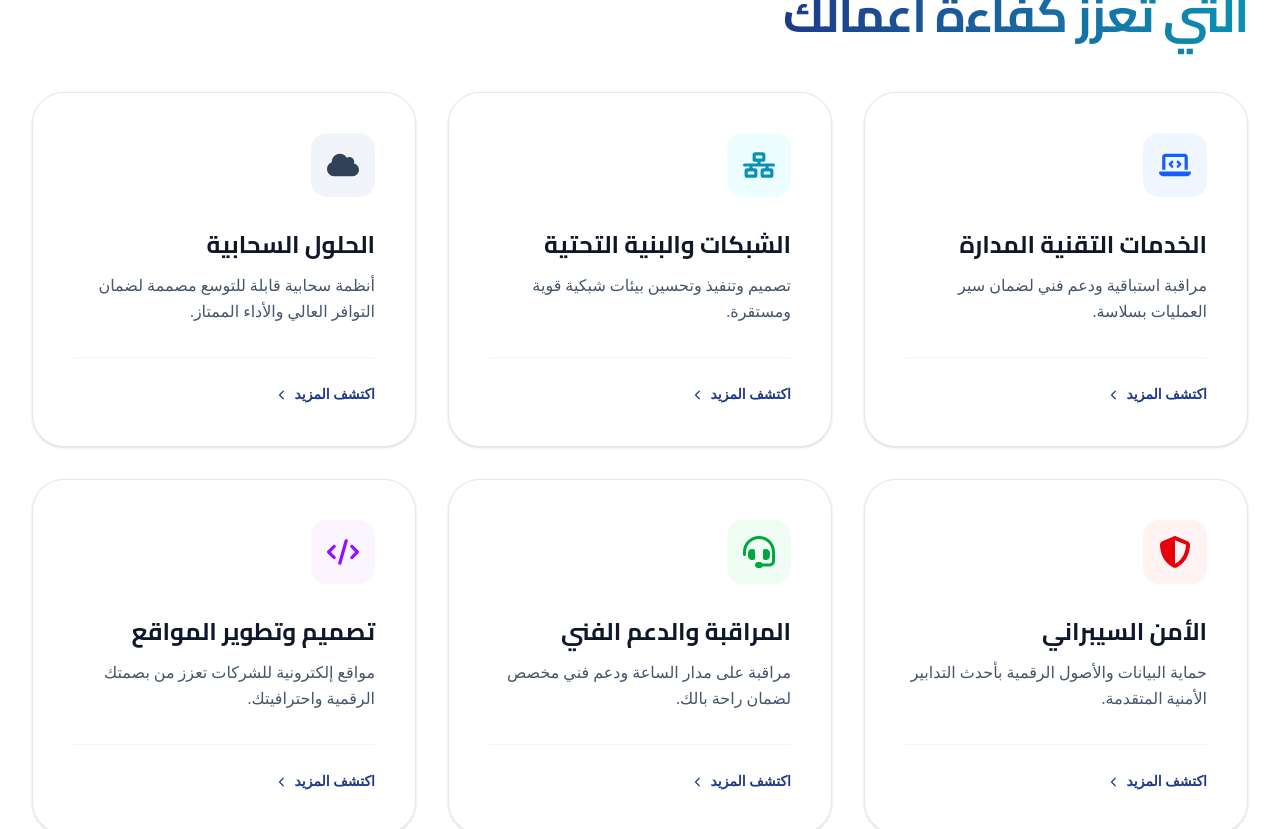
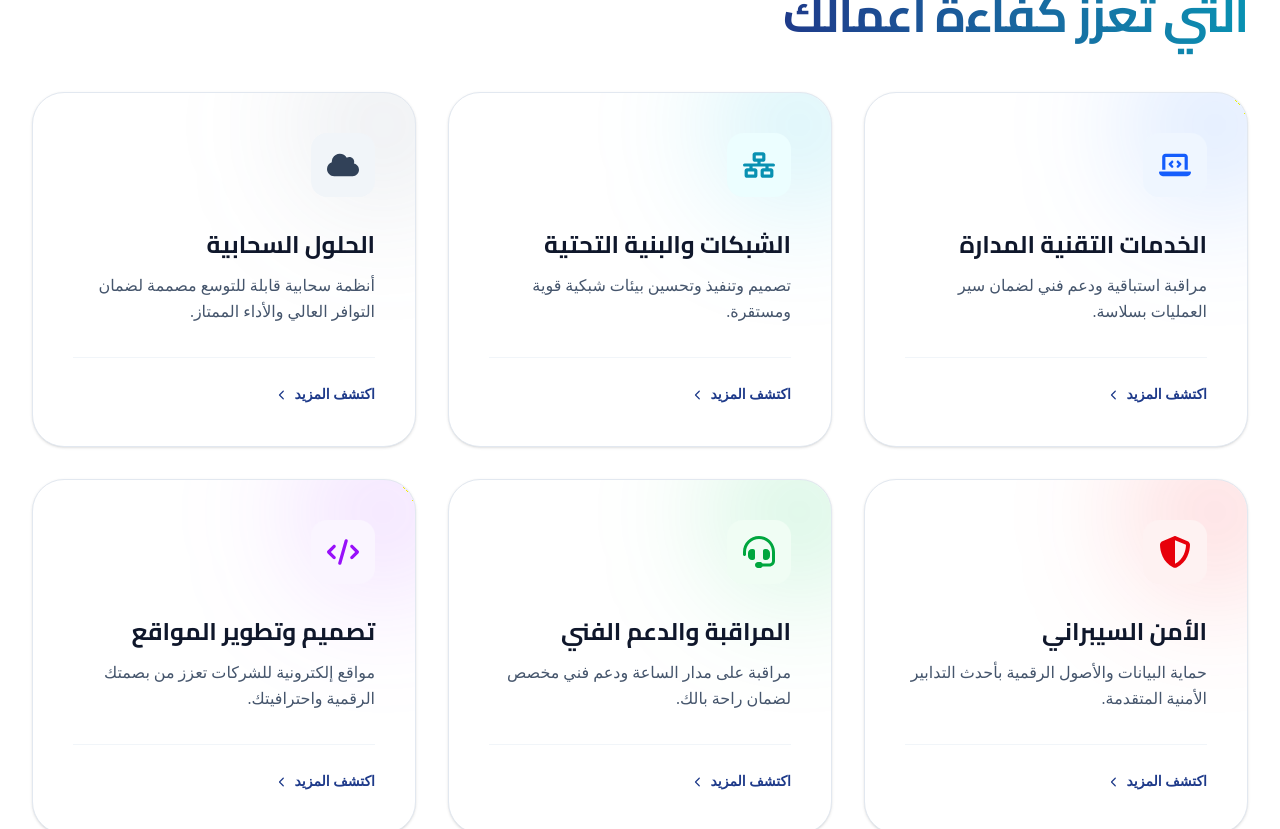
Before and after one commit to Tarek-Ali0/Valict, a Next.js app: page /ar in a window 1280 px wide. Shown: the part 860-1689 px from the top of the page. Built offline with nearby package versions, Linux system fonts and the light colour scheme; a web font is replaced by a local one.

Commit message:
Add blob property to colorMap and update usage

```diff
--- a/src/components/Services.tsx
+++ b/src/components/Services.tsx
@@ -33,13 +33,13 @@ const iconMap: { [key: number]: any } = {
   5: FaCode
 };
 
-const colorMap: { [key: number]: { bg: string; text: string } } = {
-  0: { bg: "bg-blue-50 dark:bg-blue-950/30", text: "text-blue-600 dark:text-blue-400" },
-  1: { bg: "bg-cyan-50 dark:bg-cyan-950/30", text: "text-valict-cyan" },
-  2: { bg: "bg-slate-100 dark:bg-slate-800", text: "text-slate-700 dark:text-slate-300" },
-  3: { bg: "bg-red-50 dark:bg-red-950/30", text: "text-red-600 dark:text-red-400" },
-  4: { bg: "bg-green-50 dark:bg-green-950/30", text: "text-green-600 dark:text-green-400" },
-  5: { bg: "bg-purple-50 dark:bg-purple-950/30", text: "text-purple-600 dark:text-purple-400" }
+const colorMap: { [key: number]: { bg: string; text: string; blob: string } } = {
+  0: { bg: "bg-blue-50 dark:bg-blue-950/30", text: "text-blue-600 dark:text-blue-400", blob: "bg-blue-500/20 dark:bg-blue-400/15" },
+  1: { bg: "bg-cyan-50 dark:bg-cyan-950/30", text: "text-valict-cyan", blob: "bg-cyan-500/20 dark:bg-cyan-400/15" },
+  2: { bg: "bg-slate-100 dark:bg-slate-800", text: "text-slate-700 dark:text-slate-300", blob: "bg-slate-500/15 dark:bg-slate-400/10" },
+  3: { bg: "bg-red-50 dark:bg-red-950/30", text: "text-red-600 dark:text-red-400", blob: "bg-red-500/20 dark:bg-red-400/15" },
+  4: { bg: "bg-green-50 dark:bg-green-950/30", text: "text-green-600 dark:text-green-400", blob: "bg-green-500/20 dark:bg-green-400/15" },
+  5: { bg: "bg-purple-50 dark:bg-purple-950/30", text: "text-purple-600 dark:text-purple-400", blob: "bg-purple-500/20 dark:bg-purple-400/15" }
 };
 
 const containerVariants: Variants = {
@@ -65,21 +65,10 @@ export function Services({ dict, lang = "ar" }: ServicesProps) {
   return (
     <section
       id="services"
-      className="relative bg-white dark:bg-[#0B1120] transition-colors duration-300 overflow-hidden"
+      className="bg-white dark:bg-[#0B1120] transition-colors duration-300"
     >
 
-      {/* --- Premium Background Elements (Blobs) --- */}
-      {/* Blob 1: فوق يمين — كبير وقوي */}
-      <div className="absolute -top-20 -right-40 w-[400px] md:w-[700px] h-[400px] md:h-[700px] bg-valict-cyan/20 dark:bg-valict-cyan/10 rounded-full blur-[80px] md:blur-[100px] -z-10 pointer-events-none"></div>
-
-      {/* Blob 2: وسط شمال — كبير وقوي */}
-      <div className="absolute top-1/2 -left-40 w-[400px] md:w-[700px] h-[400px] md:h-[700px] bg-valict-navy/15 dark:bg-valict-cyan/10 rounded-full blur-[80px] md:blur-[100px] -z-10 pointer-events-none"></div>
-
-      {/* Blob 3: تحت يمين — أصغر */}
-      <div className="absolute -bottom-20 right-1/4 w-[300px] md:w-[500px] h-[300px] md:h-[500px] bg-valict-cyan/15 dark:bg-valict-cyan/8 rounded-full blur-[70px] md:blur-[90px] -z-10 pointer-events-none"></div>
-      {/* ----------------------------------- */}
-
-      <div className="relative max-w-7xl mx-auto px-4 sm:px-6 md:px-8 pt-12 md:pt-16 pb-12 md:pb-16">
+      <div className="max-w-7xl mx-auto px-4 sm:px-6 md:px-8 pt-12 md:pt-16 pb-12 md:pb-16">
 
         {/* Header Section */}
         <div className="flex flex-col lg:flex-row justify-between items-start lg:items-end mb-10 md:mb-12 gap-6">
@@ -110,14 +99,25 @@ export function Services({ dict, lang = "ar" }: ServicesProps) {
         >
           {dict.services.items.map((service: ServiceItem, index: number) => {
             const Icon = iconMap[index] || FaLaptopCode;
-            const colors = colorMap[index] || { bg: "bg-blue-50", text: "text-blue-600" };
+            const colors = colorMap[index] || {
+              bg: "bg-blue-50",
+              text: "text-blue-600",
+              blob: "bg-blue-500/20"
+            };
 
             return (
               <motion.div
                 key={index}
                 variants={cardVariants}
-                className="group bg-white dark:bg-slate-900 p-8 md:p-10 rounded-[2rem] shadow-sm hover:shadow-2xl hover:shadow-valict-navy/10 hover:bg-valict-navy dark:hover:bg-valict-navy hover:-translate-y-2 transition-all duration-500 border border-slate-200 dark:border-slate-800 hover:border-valict-cyan/30 dark:hover:border-valict-cyan/30 flex flex-col h-full text-start"
+                className="group relative bg-white dark:bg-slate-900 p-8 md:p-10 rounded-[2rem] shadow-sm hover:shadow-2xl hover:shadow-valict-navy/10 hover:bg-valict-navy dark:hover:bg-valict-navy hover:-translate-y-2 transition-all duration-500 border border-slate-200 dark:border-slate-800 hover:border-valict-cyan/30 dark:hover:border-valict-cyan/30 flex flex-col h-full text-start overflow-hidden"
               >
+                {/* Blob داخلي — في الزاوية */}
+                <div
+                  className={`absolute -top-12 -right-12 w-40 h-40 rounded-full blur-3xl transition-opacity duration-500 ${colors.blob} group-hover:opacity-0`}
+                ></div>
+
+                {/* المحتوى */}
+                <div className="relative z-10 flex flex-col h-full">
                   <div
                     className={`w-14 h-14 md:w-16 md:h-16 rounded-2xl flex items-center justify-center mb-6 md:mb-8 transition-all duration-500 group-hover:bg-white/10 group-hover:scale-110 ${colors.bg}`}
                   >
@@ -148,6 +148,7 @@ export function Services({ dict, lang = "ar" }: ServicesProps) {
                       <FaChevronRight className="text-[10px] transform group-hover:translate-x-1 rtl:group-hover:-translate-x-1 rtl:rotate-180 transition-transform duration-300" />
                     </Link>
                   </div>
+                </div>
               </motion.div>
             );
           })}
```
Lines whose indentation alone changed are shown as unchanged.
